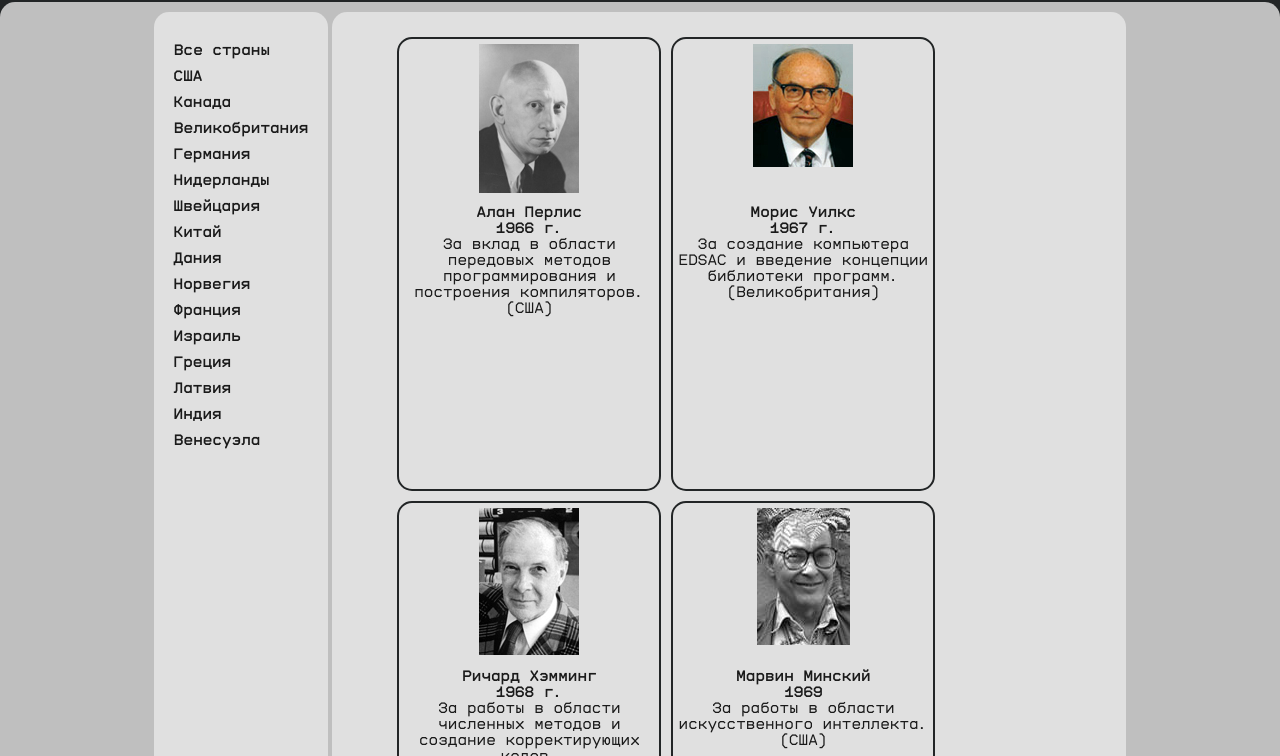
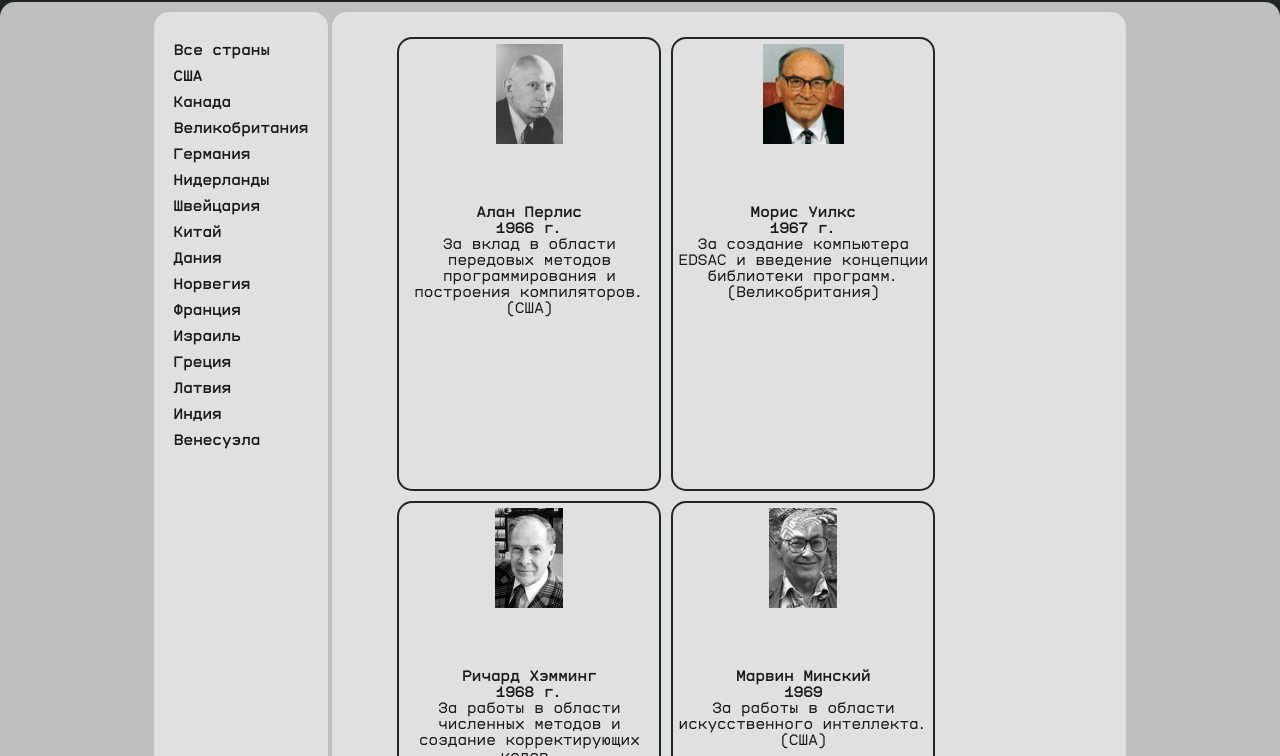
Before and after one commit to Ma3x01/Turing-Laureates, a plain HTML site: page index.html in a window 1280 px wide. Shown: the part 44-800 px from the top of the page. Drawn offline with Linux system fonts and the light colour scheme.

Commit message:
Update style.css

```diff
--- a/style.css
+++ b/style.css
@@ -99,6 +99,9 @@ article div.block {
   text-align: center;
   height: 160px;
 }
+img {
+    max-height: 100px;
+}
 .inside-block-name {
   text-align: center;
 }
```
